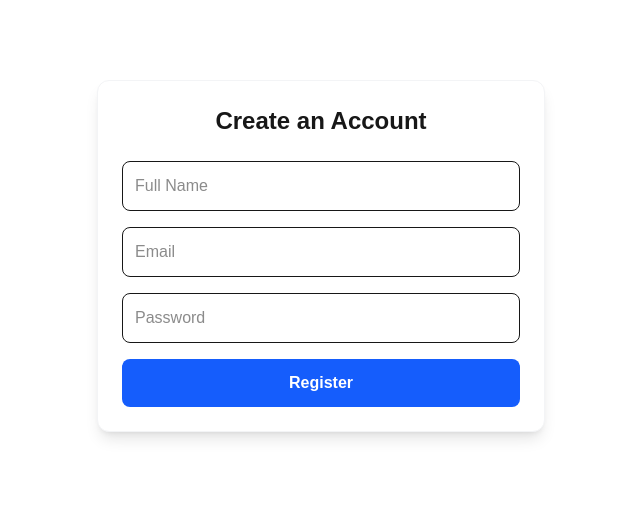
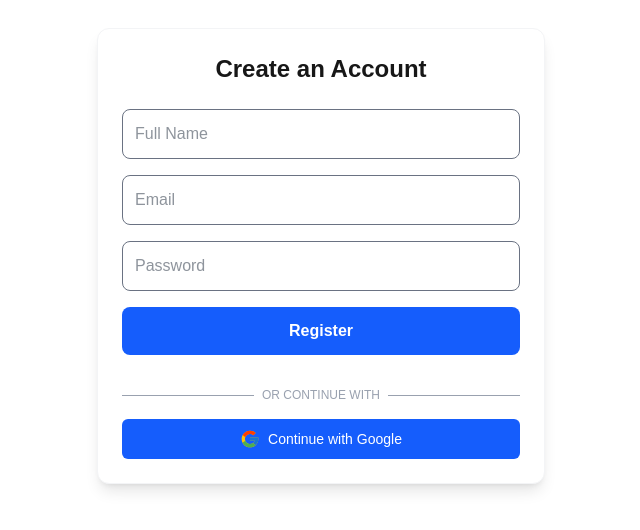
Before and after one commit to coderkanchan/jwt-auth-system, a Next.js app: page /register in a window 1280 px wide. Shown: the part 144-674 px from the top of the page, without its empty margins (319-959 px from the left). Built offline with nearby package versions, Linux system fonts and the light colour scheme; no server answers.

Commit message:
feat: finalize google auth with database callbacks and UI integration

```diff
--- a/src/components/auth/login-form.tsx
+++ b/src/components/auth/login-form.tsx
@@ -8,6 +8,7 @@ import * as z from "zod";
 import { LoginSchema } from "@/schemas";
 import { Input } from "@/components/ui/input";
 import { Button } from "@/components/ui/button";
+import { Social } from "@/components/auth/social"
 
 export const LoginForm = () => {
   const [isPending, startTransition] = useTransition();
@@ -38,7 +39,7 @@ export const LoginForm = () => {
 
   return (
     <div className="max-w-md w-full mx-auto p-6 bg-white rounded-lg shadow-md">
-      <h2 className="text-2xl font-bold mb-4">Login</h2>
+      <h2 className="text-2xl font-bold mb-4 text-gray-600">Login</h2>
       <form onSubmit={form.handleSubmit(onSubmit)} className="space-y-4">
         {/* <input
           {...form.register("email")}
@@ -65,16 +66,30 @@ export const LoginForm = () => {
         <Input
           {...form.register("email")}
           placeholder="Email Address"
+          required
           type="email"
         />
         <Input
           {...form.register("password")}
           placeholder="Password"
+          required
           type="password"
         />
         <Button isLoading={isPending} type="submit">
           Login
         </Button>
+
+        <div className="mt-4">
+          <div className="relative mb-4">
+            <div className="absolute inset-0 flex items-center">
+              <span className="w-full text-gray-400 border-t" />
+            </div>
+            <div className="relative flex justify-center text-xs text-gray-400 uppercase">
+              <span className="bg-white px-2 text-muted-foreground">Or continue with</span>
+            </div>
+          </div>
+          <Social />
+        </div>
       </form>
     </div>
   );
--- a/src/components/auth/register-form.tsx
+++ b/src/components/auth/register-form.tsx
@@ -6,7 +6,7 @@ import { useState, useTransition } from "react";
 import * as z from "zod";
 import { RegisterSchema } from "@/schemas";
 import { register } from "@/actions/register";
-
+import { Social } from "./social";
 export const RegisterForm = () => {
   const [isPending, startTransition] = useTransition();
   const [error, setError] = useState<string | undefined>("");
@@ -32,25 +32,28 @@ export const RegisterForm = () => {
   return (
     <div className="max-w-md w-full p-6 bg-white rounded-xl shadow-lg border border-gray-100">
       <h2 className="text-2xl font-bold text-center mb-6">Create an Account</h2>
-      <form onSubmit={form.handleSubmit(onSubmit)} className="space-y-4">
+      <form onSubmit={form.handleSubmit(onSubmit)} className="space-y-4 ">
         <input
           {...form.register("name")}
           disabled={isPending}
           placeholder="Full Name"
-          className="w-full p-3 border rounded-lg focus:ring-2 focus:ring-blue-500 outline-none"
+          required
+          className="w-full p-3 border border-gray-500 text-gray-800 rounded-lg focus:ring-2 focus:ring-blue-500 outline-none"
         />
         <input
           {...form.register("email")}
           disabled={isPending}
           placeholder="Email"
-          className="w-full p-3 border rounded-lg focus:ring-2 focus:ring-blue-500 outline-none"
+          required
+          className="w-full p-3 border border-gray-500 text-gray-800 rounded-lg focus:ring-2 focus:ring-blue-500 outline-none"
         />
         <input
           {...form.register("password")}
           disabled={isPending}
           type="password"
+          required
           placeholder="Password"
-          className="w-full p-3 border rounded-lg focus:ring-2 focus:ring-blue-500 outline-none"
+          className="w-full p-3 border border-gray-500 text-gray-800 rounded-lg focus:ring-2 focus:ring-blue-500 outline-none"
         />
 
         {error && <div className="p-3 bg-red-100 text-red-600 rounded-lg text-sm">
@@ -65,6 +68,18 @@ export const RegisterForm = () => {
         <button type="submit" disabled={isPending} className="w-full bg-blue-600 text-white p-3 rounded-lg font-semibold hover:bg-blue-700 transition disabled:bg-gray-400">
           {isPending ? "Creating Account..." : "Register"}
         </button>
+
+        <div className="mt-4">
+          <div className="relative mb-4">
+            <div className="absolute inset-0 flex items-center">
+              <span className="w-full text-gray-400 border-t" />
+            </div>
+            <div className="relative flex justify-center text-xs text-gray-400 uppercase">
+              <span className="bg-white px-2 text-muted-foreground">Or continue with</span>
+            </div>
+          </div>
+          <Social />
+        </div>
       </form>
     </div>
   );
--- a/src/components/auth/social.tsx
+++ b/src/components/auth/social.tsx
@@ -3,7 +3,6 @@
 import { signIn } from "next-auth/react";
 import { Button } from "@/components/ui/button";
 import { FcGoogle } from "react-icons/fc";
-
 export const Social = () => {
   const onClick = () => {
     signIn("google", {
```
